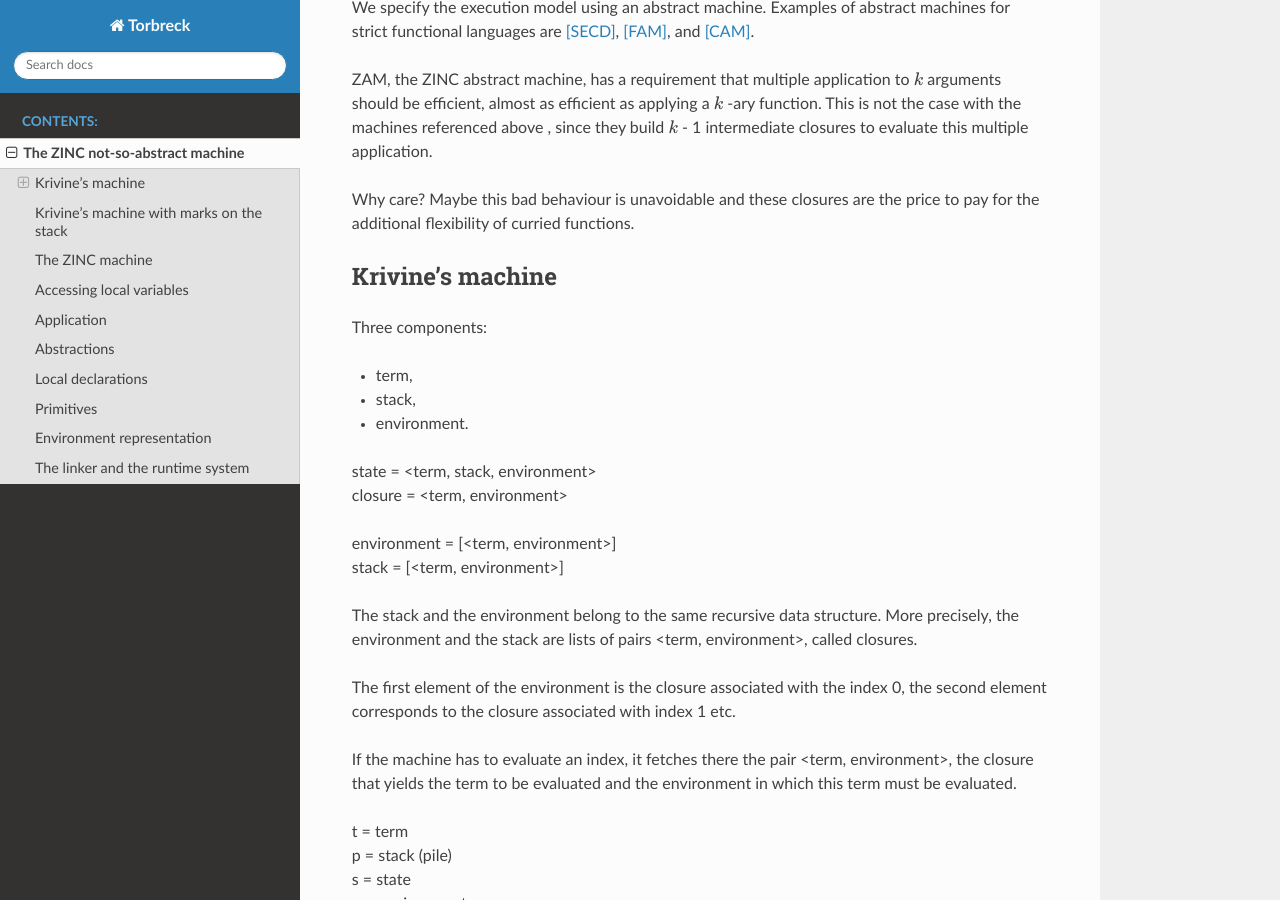
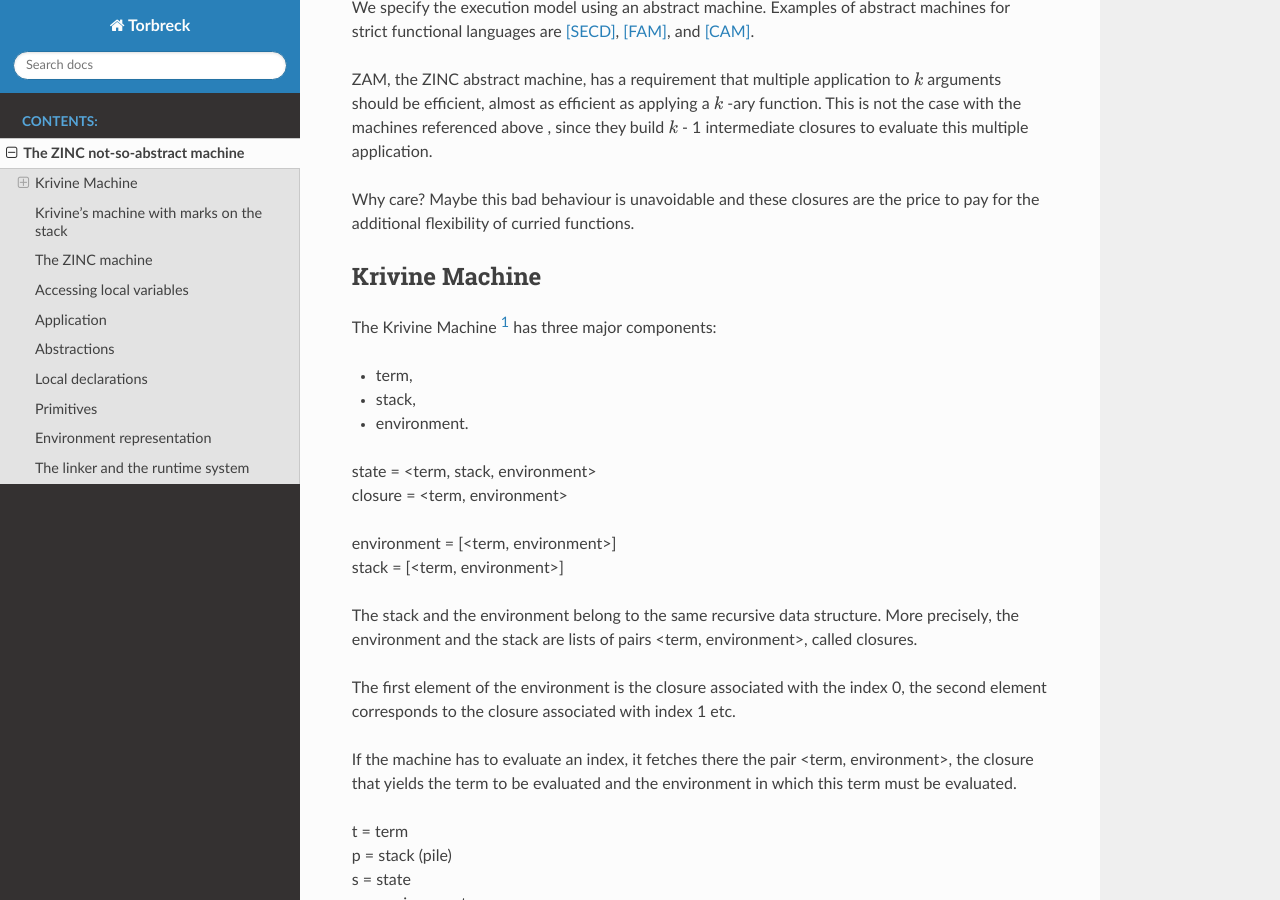
Before and after one commit to brunoflores/torbreck-lang, a Sphinx documentation site: the page built from docs/zam.rst, in a window 1280 px wide and 900 px high, scrolled down 308 px. Built offline with Sphinx 7.4.7 and the Read the Docs theme 2.0.0, drawn with Linux system fonts in a browser that asks for light colours; some of the changed text lies outside the part shown.

Commit message:
Document.

```diff
--- a/docs/zam.rst
+++ b/docs/zam.rst
@@ -22,10 +22,10 @@ this multiple application.
 Why care? Maybe this bad behaviour is unavoidable and these closures are the
 price to pay for the additional flexibility of curried functions.
 
-Krivine's machine
-=================
+Krivine Machine
+==================
 
-Three components:
+The Krivine Machine [#]_ has three major components:
 
 + term,
 + stack,
@@ -709,3 +709,4 @@ The linker and the runtime system
 .. [CAM]
 .. [FAM]
 .. [SECD]
+.. [#] https://en.wikipedia.org/wiki/Krivine_machine
```
